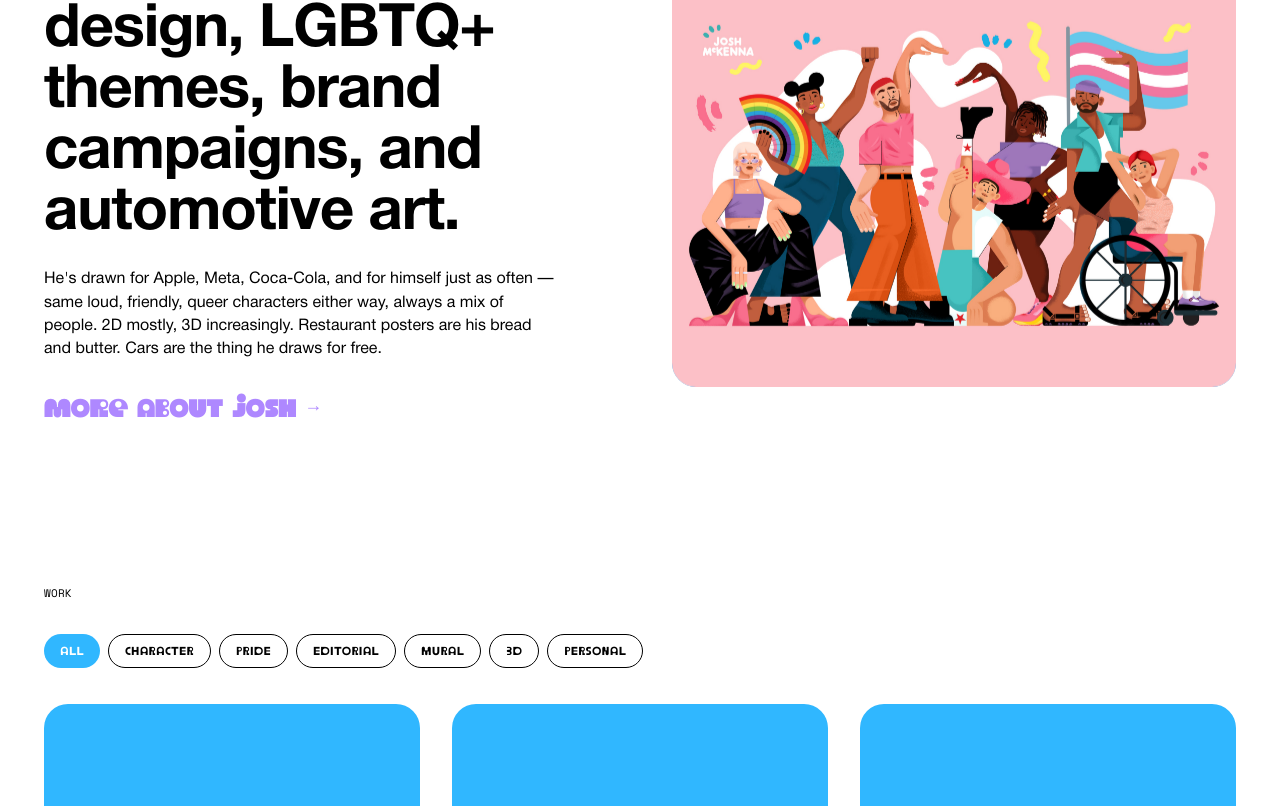
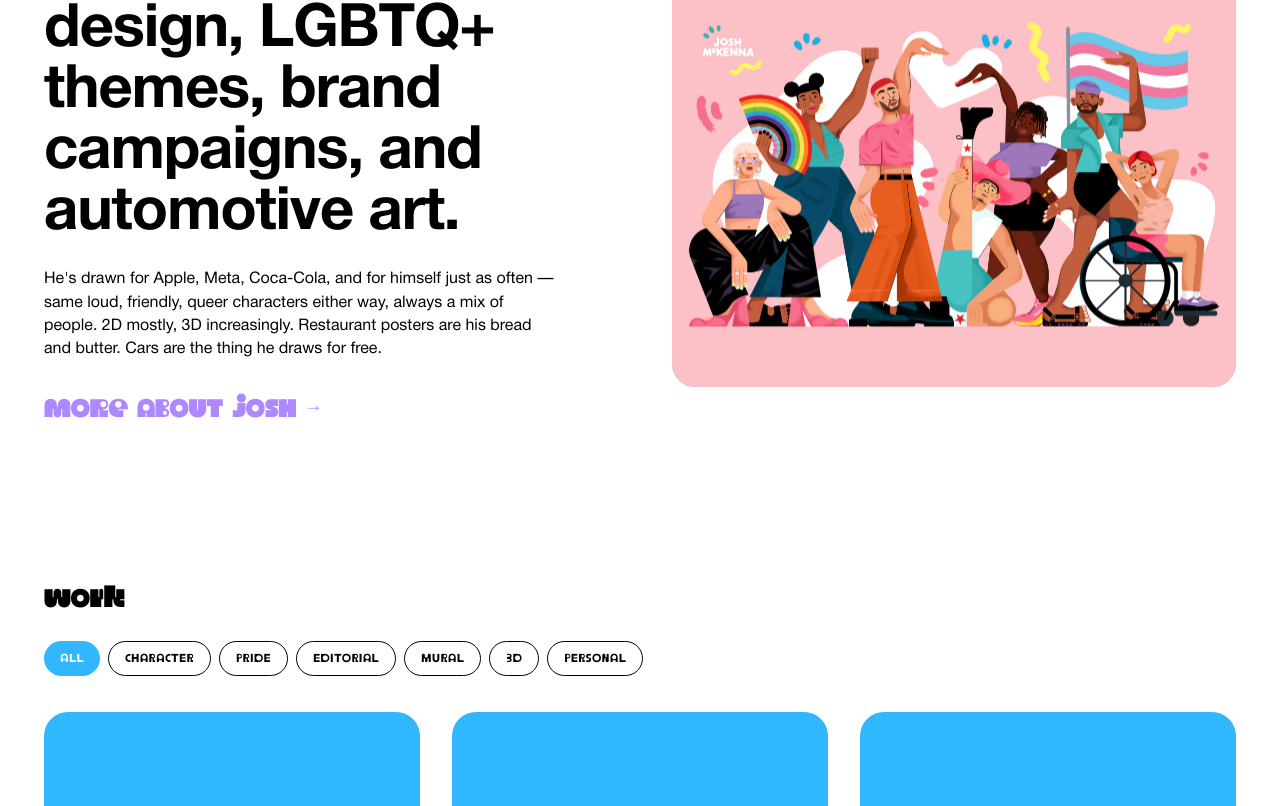
Before and after one commit to jshmck/josh-mckenna-portfolio, a Next.js app: page / in a window 1280 px wide. Shown: the part 1040-1846 px from the top of the page. Built offline with nearby package versions, Linux system fonts and the light colour scheme.

Commit message:
fix(home): Work eyebrow uses Waldeck, matching MORe ABOUT jOSH size
Switches the embedded gallery's "Work" label from type-label (mono)
to type-link (Waldeck, 24px/900) so it reads in the same voice and
size as the Who section's CTA link above it.

```diff
--- a/app/page.tsx
+++ b/app/page.tsx
@@ -62,7 +62,7 @@ export default function HomePage() {
           components/site/nav.tsx. */}
       <section id="home-work">
         <div className="mx-auto max-w-frame px-6 pb-32 pt-8 md:px-gutter">
-          <h2 className="type-label text-ink-muted">Work</h2>
+          <h2 className="type-link text-ink-muted">Work</h2>
           <div className="mt-8">
             <WorkGallery projects={projects} categories={[...PROJECT_CATEGORIES]} />
           </div>
```
